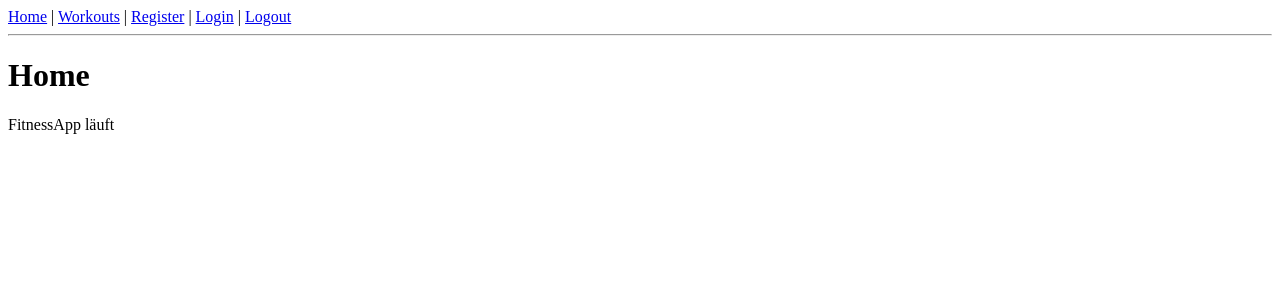
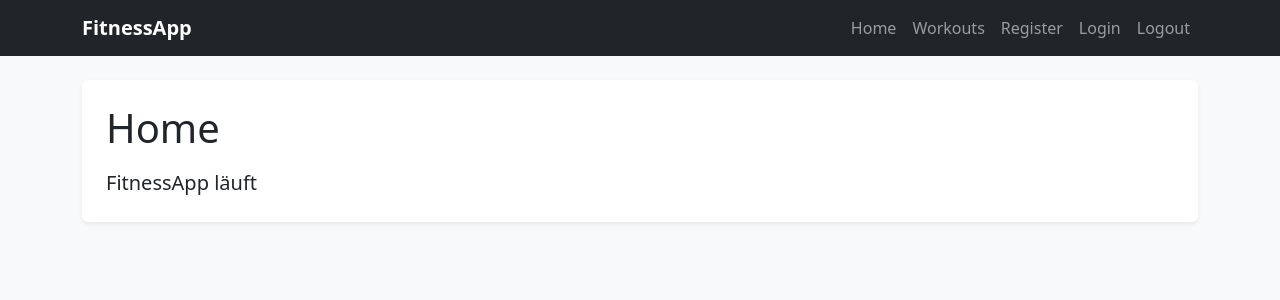
Before and after one commit to Mihailopavic/fitnessapp, a Flask app: page / in a window 1280 px wide. Shown: the top 300 px of the page. Run offline with Flask 3, Linux system fonts and the light colour scheme.

Commit message:
add minimal bootstrap design

```diff
--- a/templates/base.html
+++ b/templates/base.html
@@ -1,20 +1,29 @@
 <!doctype html>
 <html lang="de">
 <head>
-  <meta charset="utf-8">
-  <meta name="viewport" content="width=device-width, initial-scale=1">
-  <title>{{ title or "FitnessApp" }}</title>
+    <meta charset="UTF-8">
+    <meta name="viewport" content="width=device-width, initial-scale=1.0">
+    <title>{{ title or "FitnessApp" }}</title>
+    <link href="https://cdn.jsdelivr.net/npm/bootstrap@5.3.3/dist/css/bootstrap.min.css" rel="stylesheet">
 </head>
-<body>
-  <nav>
-    <a href="/">Home</a> |
-    <a href="/workouts">Workouts</a> |
-    <a href="/register">Register</a> |
-    <a href="/login">Login</a> |
-    <a href="/logout">Logout</a>
-  </nav>
-  <hr>
+<body class="bg-light">
 
-  {% block content %}{% endblock %}
+<nav class="navbar navbar-expand-lg navbar-dark bg-dark">
+    <div class="container">
+        <a class="navbar-brand fw-bold" href="/">FitnessApp</a>
+        <div class="navbar-nav">
+            <a class="nav-link" href="/">Home</a>
+            <a class="nav-link" href="/workouts">Workouts</a>
+            <a class="nav-link" href="/register">Register</a>
+            <a class="nav-link" href="/login">Login</a>
+            <a class="nav-link" href="/logout">Logout</a>
+        </div>
+    </div>
+</nav>
+
+<div class="container mt-4">
+    {% block content %}{% endblock %}
+</div>
+
 </body>
 </html>
--- a/templates/home.html
+++ b/templates/home.html
@@ -1,5 +1,8 @@
 {% extends "base.html" %}
+
 {% block content %}
-  <h1>{{ title }}</h1>
-  <p>{{ message }}</p>
+<div class="p-4 bg-white rounded shadow-sm">
+    <h1 class="mb-3">Home</h1>
+    <p class="lead mb-0">{{ message }}</p>
+</div>
 {% endblock %}
```
